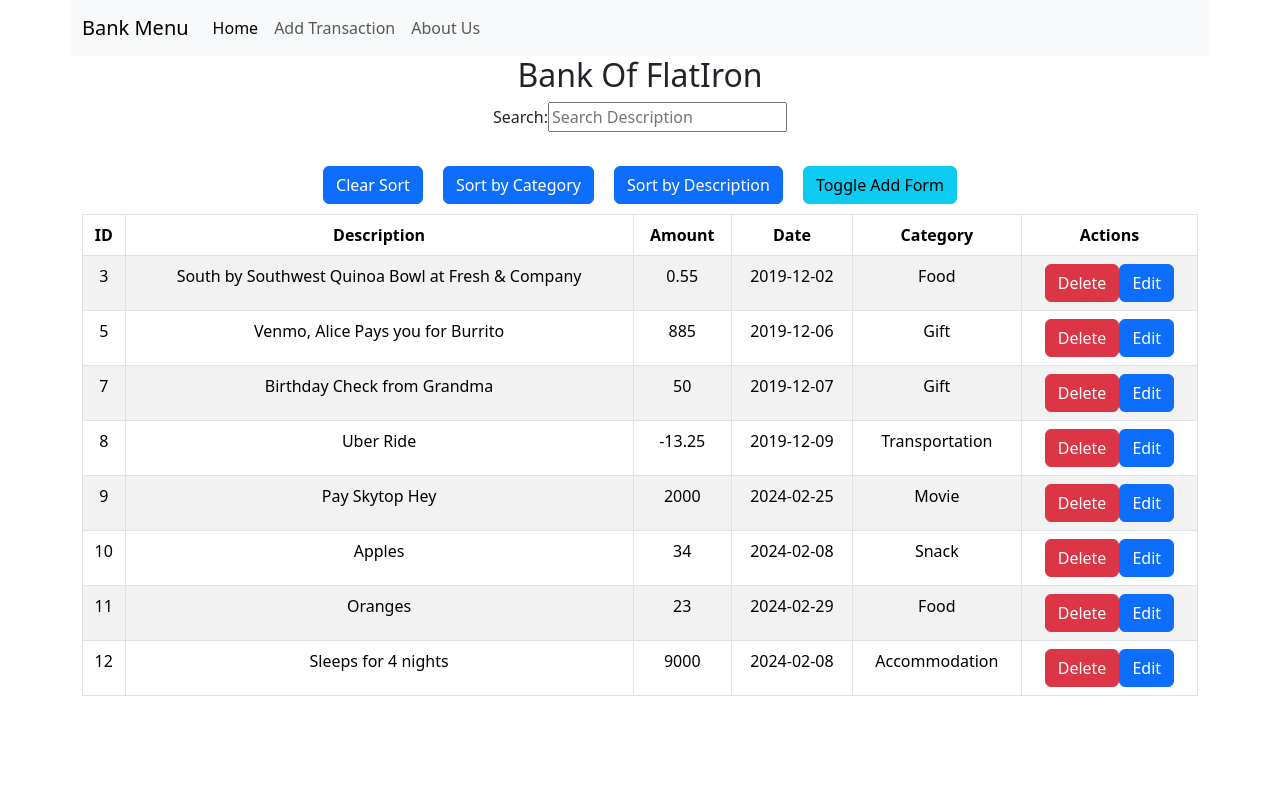
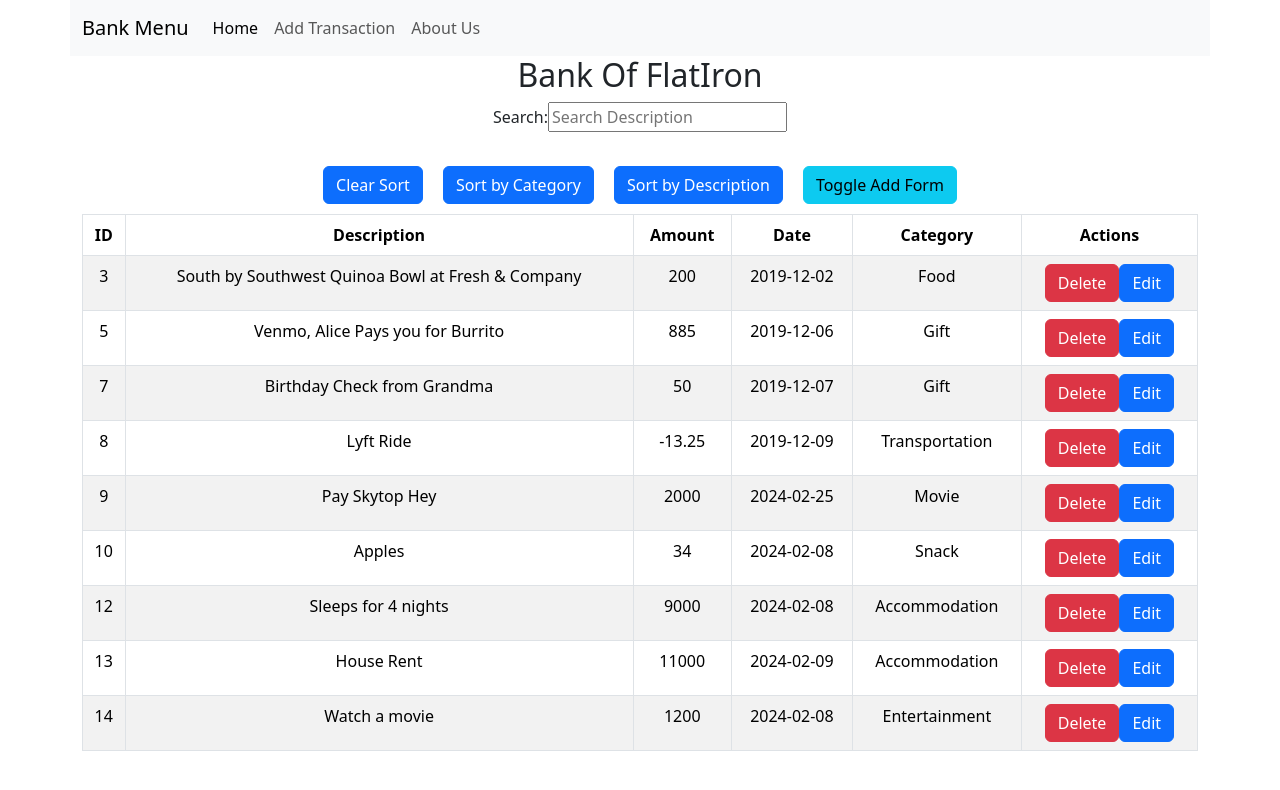
Before and after one commit to josephbill/BankOfFlatiron, a React (Create React App) app: page / in a window 1280 px wide. Shown: the top 790 px of the page. Built offline with nearby package versions, Linux system fonts and the light colour scheme; data requests are answered from the project's data file.

Commit message:
restructured for UX

```diff
--- a/db.json
+++ b/db.json
@@ -5,7 +5,7 @@
       "date": "2019-12-02",
       "description": "South by Southwest Quinoa Bowl at Fresh & Company",
       "category": "Food",
-      "amount": "0.55"
+      "amount": "200"
     },
     {
       "id": 5,
@@ -24,7 +24,7 @@
     {
       "id": 8,
       "date": "2019-12-09",
-      "description": "Uber Ride",
+      "description": "Lyft Ride",
       "category": "Transportation",
       "amount": -13.25
     },
@@ -43,18 +43,25 @@
       "id": 10
     },
     {
-      "description": "Oranges",
-      "amount": "23",
-      "date": "2024-02-29",
-      "category": "Food",
-      "id": 11
-    },
-    {
       "description": "Sleeps for 4 nights",
       "amount": "9000",
       "date": "2024-02-08",
       "category": "Accommodation",
       "id": 12
+    },
+    {
+      "description": "House Rent",
+      "amount": "11000",
+      "date": "2024-02-09",
+      "category": "Accommodation",
+      "id": 13
+    },
+    {
+      "description": "Watch a movie",
+      "amount": "1200",
+      "date": "2024-02-08",
+      "category": "Entertainment",
+      "id": 14
     }
   ]
 }
--- a/src/components/About.js
+++ b/src/components/About.js
@@ -2,12 +2,12 @@ import React from "react";
 
 export default function About(){
     return (
-        <div id="about container">
+        <div id="about" className="container">
             <div className="row">
-                <div className="col-md-4 card">
+                <div className="col-md-4 card pt-4 px-2">
                     <img src="https://static8.depositphotos.com/1005404/996/i/450/depositphotos_9968183-stock-photo-build-bank.jpg" alt="Photo of Bank"/>
                 </div>
-                <div className="col-md-8 card">
+                <div className="col-md-8 card pt-4 px-2">
                     <h2>About FlatIron Bank</h2>
                     <p>
                     Flatiron Bank is a digital bank that offers simple, secure, and smart banking solutions for individuals and businesses. We believe that banking should be easy, convenient, and transparent. That’s why we created Flatiron Bank, a bank that puts you in control of your money.
--- a/src/components/Home.js
+++ b/src/components/Home.js
@@ -161,9 +161,9 @@ const handleSort = (type) => {
           <button  style={{
             margin: 10
           }} className='btn btn-info' onClick={() => setDisplayAddForm(!displayAddForm)}>Toggle Add Form</button>
-          <TransactionTable transactions={filteredTransactions} onDelete={handleDelete} onEdit={handleEdit} displayForm={setDisplayEditForm}/>
           {displayEditForm ? <EditTransaction toEdit={editedTransaction} myEdit={updateTransaction}/> : null}
           {displayAddForm ? <AddTransactionForm onAdd={addTransaction}/>: null}
+          <TransactionTable transactions={filteredTransactions} onDelete={handleDelete} onEdit={handleEdit} displayForm={setDisplayEditForm}/>
     </div>
   );
 }
```
